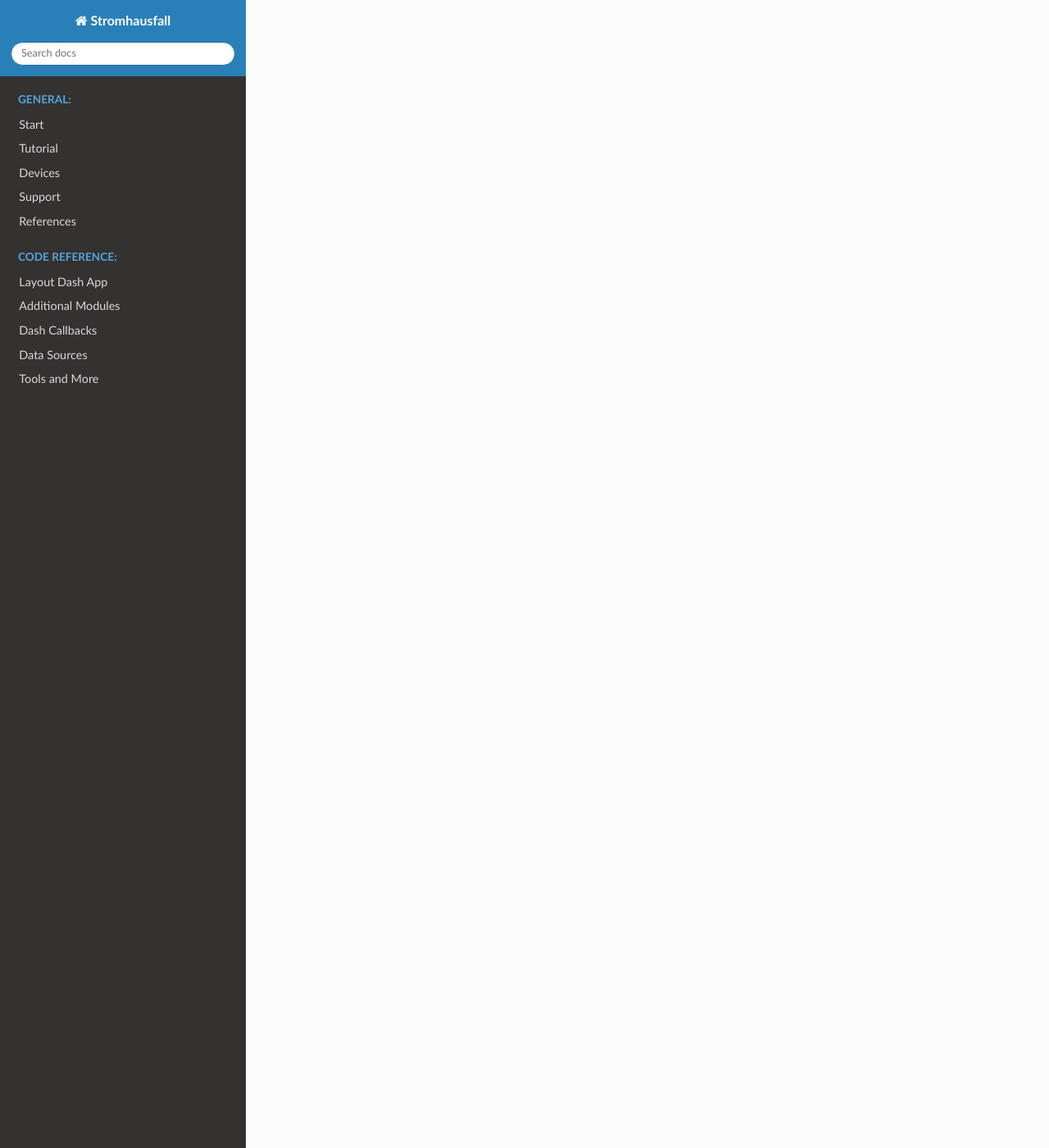
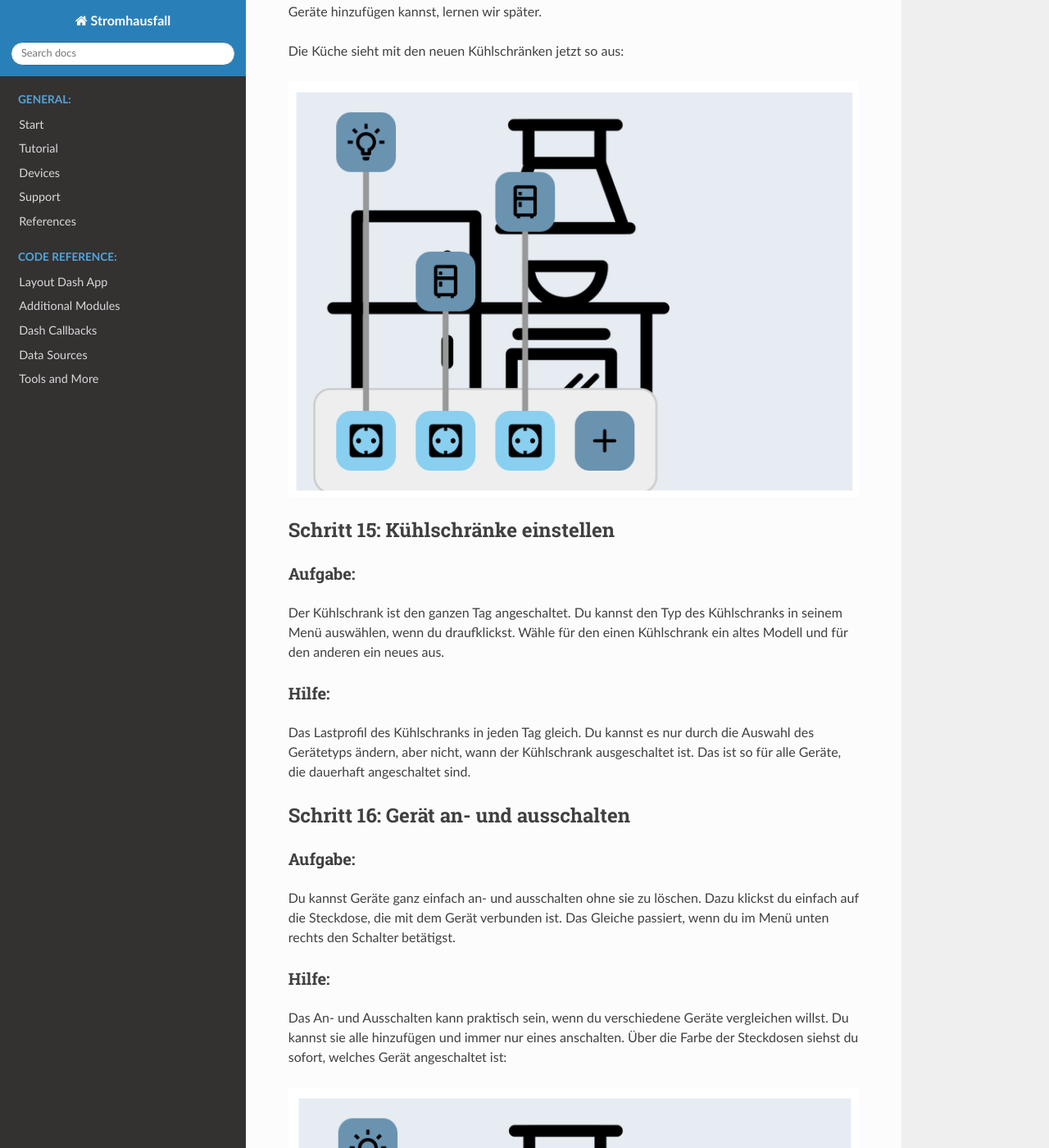
Before and after one commit to felixhus/stromhausfall, a Sphinx documentation site: the page built from docs/tutorial.md, in a window 1280 px wide and 1400 px high, scrolled down 11780 px. Shown: the whole window at 82% size. Built offline with Sphinx 7.4.7 and the Read the Docs theme 2.0.0, drawn with Linux system fonts in a browser that asks for light colours; some of the changed text lies outside the part shown.

Commit message:
Tutorial

```diff
--- a/docs/tutorial.md
+++ b/docs/tutorial.md
@@ -47,7 +47,7 @@
 
 ### Aufgabe:
 Wenn du auf das Haus klickst, öffnet sich ein Fenster, in dem du es bearbeiten kannst. Du kannst dem Haus einen Namen geben.
-Nachdem du auf Speichern geklickt hast, wird der Name gespeichert.
+Nachdem du auf Speichern geklickt hast, wird der Name gespeichert. Außerdem wird ein zufälliges Lastprofil geladen.
 ### Hilfe:
 Jedes Objekt hat das **Eigenschaften** Fenster auf der rechten Seite, in welchem du verschiedene Dinge einstellen kannst.
 Das Haus lädt sich in seiner Grundeinstellung beim Speichern selbstständig ein Lastprofil, da musst du dich um nichts kümmern.
@@ -115,3 +115,103 @@
 und der blaue Strich in dem Ergebnis-Graphen zeigt dir den Zeitpunkt an.
 ### Hilfe:
 Zusätzlich wird die aktuell aus dem Netz bezogene bzw. eingespeiste Leistung genannt.
+
+## Schritt 11: Ein Haus selbst basteln
+
+### Aufgabe:
+Jetzt kommen wir zu deinem eigenen Haushalt! In deinem Netz kannst du ein Haus selbst zusammenbasteln. Mehr als eins sind nicht möglich.
+Wir starten, indem du auf das gewünschte Haus klickst, ihm einen Namen gibst und dann im Menü "Selbst basteln" auswählst. Das Haus öffnet sich automatisch.
+### Hilfe:
+Du kannst immer nur ein Haus gleichzeitig im Detail konfigurieren. Möchtest du das Haus wechseln, kannst du das alte Haus wieder auf "Fertiges Profil" stellen. Danach kannst du ein neues auswählen.
+
+![text](./pics_tutorial/step11.png)
+
+## Schritt 12: Der Haushalt
+
+### Aufgabe:
+Dein Haushalt besteht aus vier Räumen. In jedem Raum gibt es eine Steckdosenleiste und eine schon angeschlossene Lampe.
+Wenn du auf die Lampe klickst, öffnet sich wieder das Menü.
+### Hilfe:
+Das Menü sieht so aus:
+
+![text](./pics_tutorial/step12.png)
+
+## Schritt 13: Die Lampen
+
+### Aufgabe:
+Jetzt kannst du eins der hinterlegten Lastprofile für die Lampe auswählen. Wenn du es speicherst, wird es dir für den ausgewählten Wochentag angezeigt.
+Um die verschiedenen Lastprofile auszuwählen, kannst du in jedem Raum ein anderes Profil einstellen.
+### Hilfe:
+Das Menü sieht mit Lastprofil 2 so aus:
+
+![text](./pics_tutorial/step13.png)
+
+## Schritt 14: Geräte hinzufügen
+
+### Aufgabe:
+Jetzt fügen wir neue Geräte hinzu, wir starten in der Küche. Klicke auf das + in der Steckdosenleiste und wähle den Kühlschrank aus. Füge dann noch einen zweiten Kühlschrank hinzu.
+### Hilfe:
+Die Liste, welche sich öffnet, enthält für den jeweiligen Raum typische Geräte. Wie du andere Geräte hinzufügen kannst, lernen wir später.
+
+Die Küche sieht mit den neuen Kühlschränken jetzt so aus:
+
+![text](./pics_tutorial/step14.png)
+
+## Schritt 15: Kühlschränke einstellen
+
+### Aufgabe:
+Der Kühlschrank ist den ganzen Tag angeschaltet. Du kannst den Typ des Kühlschranks in seinem Menü auswählen, wenn du draufklickst.
+Wähle für den einen Kühlschrank ein altes Modell und für den anderen ein neues aus.
+### Hilfe:
+Das Lastprofil des Kühlschranks in jeden Tag gleich. Du kannst es nur durch die Auswahl des Gerätetyps ändern, aber nicht, wann der Kühlschrank ausgeschaltet ist.
+Das ist so für alle Geräte, die dauerhaft angeschaltet sind.
+
+## Schritt 16: Gerät an- und ausschalten
+
+### Aufgabe:
+Du kannst Geräte ganz einfach an- und ausschalten ohne sie zu löschen. Dazu klickst du einfach auf die Steckdose, die mit dem Gerät verbunden ist.
+Das Gleiche passiert, wenn du im Menü unten rechts den Schalter betätigst.
+### Hilfe:
+Das An- und Ausschalten kann praktisch sein, wenn du verschiedene Geräte vergleichen willst. Du kannst sie alle hinzufügen und immer nur eines anschalten.
+Über die Farbe der Steckdosen siehst du sofort, welches Gerät angeschaltet ist:
+
+![text](./pics_tutorial/step16.png)
+
+## Schritt 17: Waschmaschine hinzufügen
+
+### Aufgabe:
+Jetzt wollen wir ein Gerät zur Küche hinzufügen, das nicht in der Liste beim + ist. Dazu klicken wir nach dem + auf "Weitere".
+In der Liste sind alle Geräte, die es in der App gibt. Wähle die Waschmaschine aus und klicke auf "Hinzufügen".
+### Hilfe:
+Du kannst hier auch auf der rechten Seite den Raum auswählen, in dem das Gerät hinzugefügt werden soll.
+
+![text](./pics_tutorial/step17.png)
+
+## Schritt 18: Waschgänge festlegen
+
+### Aufgabe:
+Die Waschmaschine ist nicht den ganzen Tag angeschaltet. Du kannst selbst festlegen, wann sie läuft.
+Dazu wählst du wieder ein Lastprofil aus. Dann wählst du den Wochentag, an dem die Waschmaschine laufen soll.
+Nachdem du die Uhrzeit eingegeben hast, speicherst du.
+Füge so einen Waschgang am Montag um 15:30 Uhr und am Donnerstag um 07:00 Uhr hinzu.
+### Hilfe:
+Hier siehst du das Lastprofil der Waschmaschine, am Anfang wird viel Strom gebraucht, um das Wasser aufzuheizen.
+Am Ende geht die Leistung beim Schleudern noch ein paar mal hoch.
+
+![text](./pics_tutorial/step18.png)
+
+## Schritt 19:
+
+### Aufgabe:
+Jetzt wollen wir Berechnen, wo im Haus wie viel Strom verbraucht wird. Klicke dazu auf "Berechnen".
+### Hilfe:
+
+![text](./pics_tutorial/step19.png)
+
+## Schritt 19:
+
+### Aufgabe:
+
+### Hilfe:
+
+![text](./pics_tutorial/step20.png)
--- a/source/dash_components.py
+++ b/source/dash_components.py
@@ -355,7 +355,7 @@
                             color="primary",
                             className="position-relative",
                         )),
-                        dbc.Col(dbc.NavbarBrand("PowerHouse", className="ms-2"))
+                        dbc.Col(dbc.NavbarBrand("StromHausFall", className="ms-2"))
                     ],
                     align="center",
                     className="g-0",
@@ -388,8 +388,8 @@
                                      id='menu_item_own_devices'),
                     ])
                 ], trigger='hover', openDelay=100, closeDelay=200, transition="rotate-right", transitionDuration=150),
-                # dmc.Button("Debug", id='debug_button', variant="gradient", leftIcon=DashIconify(icon='gg:debug'),
-                #            gradient={"from": "grape", "to": "pink", "deg": 35}),
+                dmc.Button("Debug", id='debug_button', variant="gradient", leftIcon=DashIconify(icon='gg:debug'),
+                           gradient={"from": "grape", "to": "pink", "deg": 35}),
             ], spacing=10
             ),
         ]), color="dark", dark=True
```
Also changed, not shown: application.py (+4 -3 lines), docs/pics_tutorial/step11.png (added), docs/pics_tutorial/step12.png (added), docs/pics_tutorial/step13.png (added), docs/pics_tutorial/step14.png (added), docs/pics_tutorial/step16.png (added), docs/pics_tutorial/step17.png (added), docs/pics_tutorial/step18.png (added), docs/pics_tutorial/step19.png (added), docs/pics_tutorial/step20.png (added), 2 other files.
